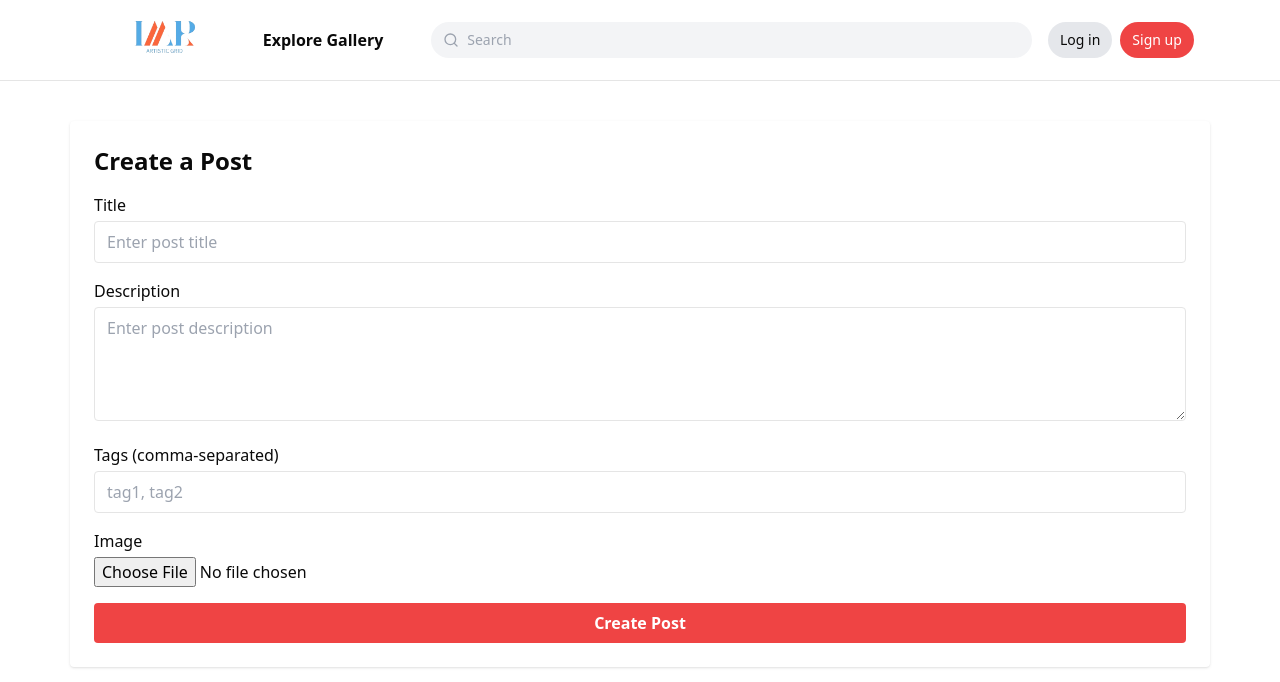
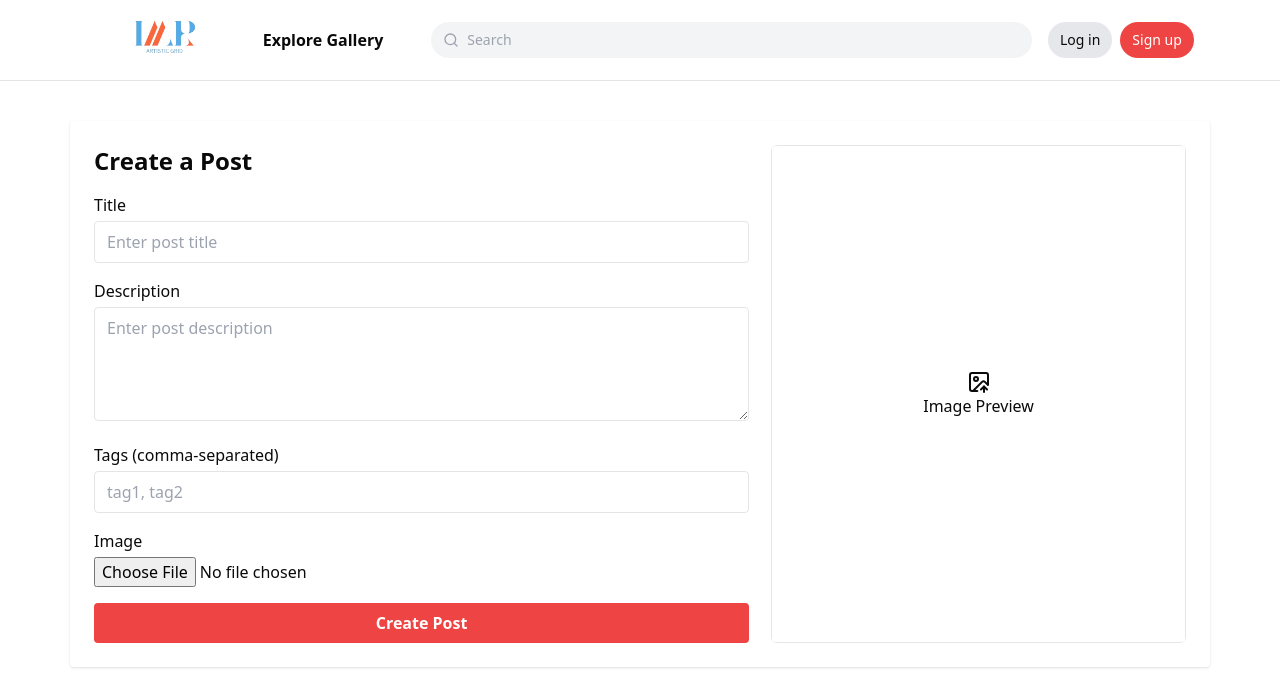
Before and after one commit to imranprof/imr-artistic-grid, a Next.js app: page /create-post in a window 1280 px wide. Shown: the top 682 px of the page. Built offline with nearby package versions, Linux system fonts and the light colour scheme.

Commit message:
style: modify create post page

```diff
--- a/src/app/create-post/page.tsx
+++ b/src/app/create-post/page.tsx
@@ -2,8 +2,17 @@
 
 import { useState } from "react";
 import { useForm, Controller, SubmitHandler } from "react-hook-form";
-import axios from "axios";
 import { createPost } from "@/lib/api";
+import { ImageUp } from "lucide-react";
+
+import {
+  Card,
+  CardContent,
+  CardDescription,
+  CardFooter,
+  CardHeader,
+  CardTitle,
+} from "@/components/ui/card"
 
 type FormValues = {
   title: string;
@@ -16,6 +25,7 @@ export default function CreatePostPage() {
   const { register, handleSubmit, control, reset, formState: { errors } } = useForm<FormValues>();
   const [loading, setLoading] = useState(false);
   const [preview, setPreview] = useState<string | null>(null);
+  const [isPostSuccess, setIsPostSuccess] = useState(false);
 
   const onSubmit: SubmitHandler<FormValues> = async (data) => {
     setLoading(true);
@@ -43,7 +53,8 @@ export default function CreatePostPage() {
   };
 
   return (
-    <div className="max-w-lg mx-auto mt-10 p-6 bg-white rounded shadow">
+    <div className="max-w-lg mx-auto mt-10 p-6 bg-white rounded shadow flex items-stretch justify-between">
+      <div className="w-[60%]">
         <h1 className="text-2xl font-bold mb-4">Create a Post</h1>
         <form onSubmit={handleSubmit(onSubmit)} className="space-y-4">
 
@@ -88,7 +99,6 @@ export default function CreatePostPage() {
               name="image"
               control={control}
               render={({ field }) => (
-              <>
                 <input
                   type="file"
                   accept="image/*"
@@ -102,14 +112,7 @@ export default function CreatePostPage() {
                   }}
                   className="w-full"
                 />
-                {preview && (
-                  <img
-                    src={preview}
-                    alt="Preview"
-                    className="mt-2 w-full max-h-64 object-contain rounded border"
-                  />
-                )}
-              </>
+
               )}
             />
           </div>
@@ -124,5 +127,22 @@ export default function CreatePostPage() {
           </button>
         </form>
       </div>
+
+      <div className="w-[38%] overflow-hidden rounded-md">
+        {preview ? (
+          <img
+            src={preview}
+            alt="Preview"
+            className="w-full object-contain rounded-sm border h-full max-h-[75vh]"
+          />
+        ) :
+          <div className="w-full h-full flex justify-center items-center rounded-sm border flex-col">
+            <ImageUp />
+            <span className="">Image Preview</span>
+          </div>
+        }
+      </div>
+
+    </div>
   );
 }
```
Lines whose indentation alone changed are shown as unchanged.
